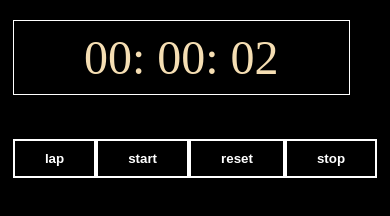
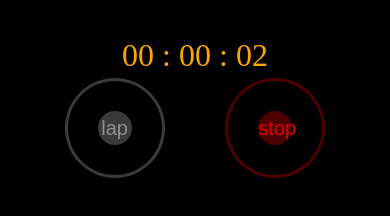
Before and after one commit to pradeep-221/stopwatchjs, a plain HTML site: page index.html in a window 390 px wide. Both pictures are taken after a click on the button "start". Drawn offline with Linux system fonts and the light colour scheme.

Commit message:
stopwatch using js html css

```diff
--- a/index.css
+++ b/index.css
@@ -1,88 +1,70 @@
-*{
-    margin: 0;
-    padding: 0;
-}
 body{
     background-color: black;
+  }
+  .container{
+    margin-top: 10%;
+  text-align: center;
+  }
+  label{
     display: flex;
-       justify-content: center;
-       align-items: center;
+    justify-content: center;
+  }
+  label #time{
+    color: orange;
+    font-size: 2rem;
+  }
+  #time{
+   text-align: center;
+  }
+  .btn{
+    display: flex;
+    justify-content: space-evenly;
+  }
+
+  #lap,#start{
+    background-color: red;
+    padding: 30px;
+    margin: 4px;
+    border-radius: 150px;
+    border: none;
+    overflow: hidden;
+  }
+button{
+  padding: 5px;
+  font-size: 20px;
+  height: 100px;
+  width: 100px;
+  background-clip: content-box;
+  border-radius: 50%;
+  margin-left:50px;
+  margin-right: 50px;
+  cursor: pointer;
+}
+#start{
+  background-color:	rgb(255,0,0,0.3) ;
+  border: 3px solid rgb(255,0,0,0.3);
+  color:#E00000 ;
+}
+#lap{
+  border: 3px solid rgba(192,192,192,0.3);
+ background-color: rgba(192,192,192,0.3);
+ color:#909090;
+}
+
+#ancestor div{
+  background-color: #161616;
+  margin: 5px;
+  display: flex;
+  justify-content: space-evenly;
+  font-size: 1.3rem;
+  padding: 10px ;
+  border: 1px solid rgb(58, 57, 58);
 
 
 }
-.container label {
-
-    width: 100%;
-    font-size: 7rem;
-    color: wheat;
-    border: 1px solid white;
-    padding: 10px 70px;
-
+#ancestor div span{
+  color: rgb(120, 118, 118);
 }
-
-.container label span{
-    color:wheat;
-    font-size: 7rem;
+#ancestor div span:last-of-type{
+  color: white;
 }
-.container{
-    padding: 30px 0px;
-
-    margin: 0% 20%;
-
-}
-#ancestor div
-{
-    margin: 5px 0px;
-    padding: 2px 10px;
-    border: 1px solid rgb(46, 46, 46);
-
-}
- #ancestor div span{
-    color: wheat;
-    font-size: 2rem;
-
-}
-#button span{
-    display: flex;
-    justify-content: space-between;
-}
-#button span button{
-    padding: 10px 30px;
-    cursor: pointer;
-    border: 2px solid white;
-    background-color: transparent;
-    font-weight: 700;
-    color: white;
-}
-@media (max-width:1120px) {
-    .container{
-        padding: 30px 0px;
-
-        margin: 0% 10%;
-
-    }
-}
-@media (max-width:820px) {
-    .container{
-        padding: 30px 0px;
-
-        margin: 0% 0%;
-
-    }
-}
-@media (max-width:660px) {
-    .container label {
-
-        width: 100%;
-        font-size: 3rem;
-        color: wheat;
-        border: 1px solid white;
-        padding: 10px 70px;
-
-    }
-
-    .container label span{
-        color:wheat;
-        font-size: 3rem;
-    }
-}
--- a/index.html
+++ b/index.html
@@ -6,156 +6,28 @@
   <meta http-equiv="X-UA-Compatible" content="IE=edge">
   <meta name="viewport" content="width=device-width, initial-scale=1.0">
   <link rel="stylesheet" href="index.css">
-  <title>Document</title>
+  <title>stopwatch</title>
+
 </head>
+
 
 <body>
   <div class="container">
+    <label for="" id="l">
+      <span id="time">00 : 00 : 00</span>
 
-    <label for="">
-      <span id="hr">00 </span>:
-      <span id="min">00 </span>:
-      <span id="sec">00 </span>
     </label>
-    <br><br>
-    <br><br>
-    <div id="button">
-      <span><button id="lap">lap</button>
-        <button id="start">start</button>
-        <button id="reset">reset</button>
-        <button id="stop">stop</button>
-
-      </span>
-    </div>
-    <br><br>
-    <div id="ancestor">
-
+    <div class="btn">
+      <button id="lap">lap</button>
+      <button id="start">start</button>
     </div>
 
-
+  </div>
+  <br><br>
+  <div id="ancestor">
 
   </div>
-  <script>
-    var lap = document.getElementById("lap");
-    var start = document.getElementById("start");
-    var reset = document.getElementById("reset");
-    var stop1 = document.getElementById("stop");
-    var hr = document.getElementById("hr");
-    var min = document.getElementById("min");
-    var sec = document.getElementById("sec");
-    let [second, minute, hour] = [0, 0, 0];
-
-    let int = null;
-
-    start.addEventListener('click', function () {
-      if (int != null) {
-        clearInterval(int);
-      }
-
-       int = setInterval(Time, 1000);
-
-    });
-    stop1.addEventListener('click', () => {
-      clearInterval(int);
-
-
-
-
-
-
-
-
-
-
-
-
-    });
-    lap.addEventListener('click', addme)
-
-
-    var m = null;
-    var s = null;
-    var h = null;
-
-    function Time() {
-      second += 1;
-      if (second == 60) {
-        minute++;
-        console.log(min);
-        second = 0;
-        if (minute == 60) {
-          hour++;
-          minute = 0;
-          if (hour == 24) {
-            hour = 0;
-          }
-        }
-      }
-
-      m = minute < 10 ? "0" + minute : minute;
-      s = second < 10 ? "0" + second : second;
-      h = hour < 10 ? "0" + hour : hour < 24 ? "0" + hour : hour;
-      hr.innerHTML = h;
-      min.innerHTML = m;
-      sec.innerHTML = s;
-    }
-
-
-
-    function addme() {
-
-
-      if ((h !== 0) && (m !== 0) && (s !== 0) && int != null) {
-
-        var ancestor = document.getElementById("ancestor");
-        var k = document.createElement('div');
-        var hrspan = document.createElement('span');
-        hrspan.innerHTML = h + ": ";
-        var minspan = document.createElement('span');
-        minspan.innerHTML = m + ": ";
-        var secspan = document.createElement('span');
-        secspan.innerHTML = s;
-        k.appendChild(hrspan);
-        k.appendChild(minspan);
-        k.appendChild(secspan);
-        console.log(k);
-        ancestor.appendChild(k);
-
-      }
-
-
-
-
-
-
-
-
-
-
-
-
-
-
-
-    }
-
-    reset.addEventListener('click', resettime);
-    function resettime() {
-      m = 0;
-      s = 0;
-      h = 0;
-      hr.innerHTML = "00";
-      min.innerHTML = "00";
-      sec.innerHTML = "00";
-
-    }
-
-
-
-
-
-
-
+  <script src="index.js">
 
 
   </script>
--- /dev/null
+++ b/index.js
@@ -0,0 +1,92 @@
+var time = document.getElementById("time");
+var lapbutton = document.getElementById("lap");
+var startbutton = document.getElementById("start");
+
+var display = null;
+var second = 0;
+    var minute = 0;
+    var hour = 0;
+    var hourappend=0;
+    var minuteappend=0;
+    var secondappend=0;
+startbutton.addEventListener('click', function () {
+  if (startbutton.innerText === "start") {
+    lapbutton.innerText="lap"
+    start.innerText = 'stop';
+
+
+
+    display = setInterval(function () {
+
+      second++;
+      if (second == 60) {
+        minute++;
+        second = 0;
+        if (minute == 60) {
+          minute = 0;
+          hour++;
+          if (hour === 24) {
+            hour = 0;
+          }
+        }
+      }
+     // console.log(hour, minute, second)
+
+
+      let m = minute < 10 ? "0" + minute : minute;
+      let s = second < 10 ? "0" + second : second;
+      let h = hour < 10 ? "0" + hour : hour < 24 ? "0" + hour : hour;
+      time.innerHTML = ` ${h} : ${m} : ${s}`;
+      hourappend=h;
+      minuteappend=m;
+      secondappend=s;
+
+
+    }, 1000)
+  }
+  else{
+    startbutton.innerText='start';
+    lapbutton.innerText="reset"
+    clearInterval(display)
+  }
+});
+
+
+var counter=0;
+
+lapbutton.addEventListener('click',function()
+{
+
+ if(lapbutton.innerText==='lap')
+ {
+//  console.log(second)
+  counter++;
+
+
+  if(hourappend!==0 && secondappend!==0 &&secondappend!==0){
+
+    var parent=document.createElement('div');
+
+ var leftchild=document.createElement('span');
+ leftchild.innerHTML=`lap ${counter} `;
+ parent.appendChild(leftchild);
+ var rightchild=document.createElement('span');
+
+  rightchild.innerHTML=`${hourappend} :${minuteappend} : ${secondappend}`;
+  parent.appendChild(rightchild);
+  var ancestor = document.getElementById("ancestor");
+  ancestor.appendChild(parent);
+  }
+
+ }
+ else{
+
+   second = 0;
+   minute = 0;
+   hour = 0;
+   time.innerHTML=`00 : 00 : 00`;
+   lapbutton.innerText='lap'
+
+
+ }
+ });
```
